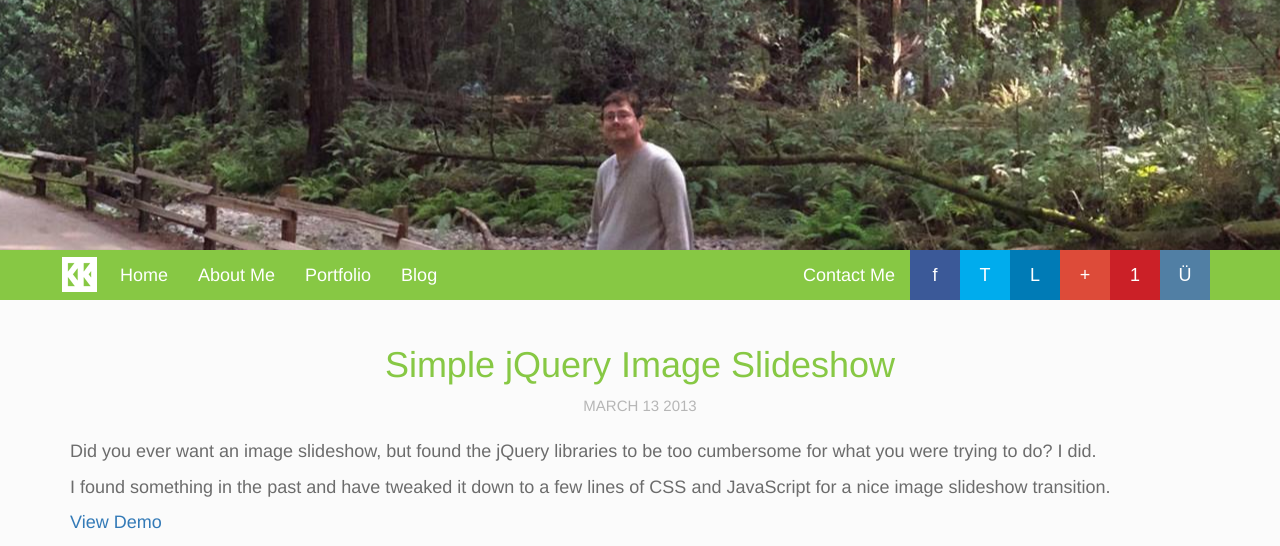
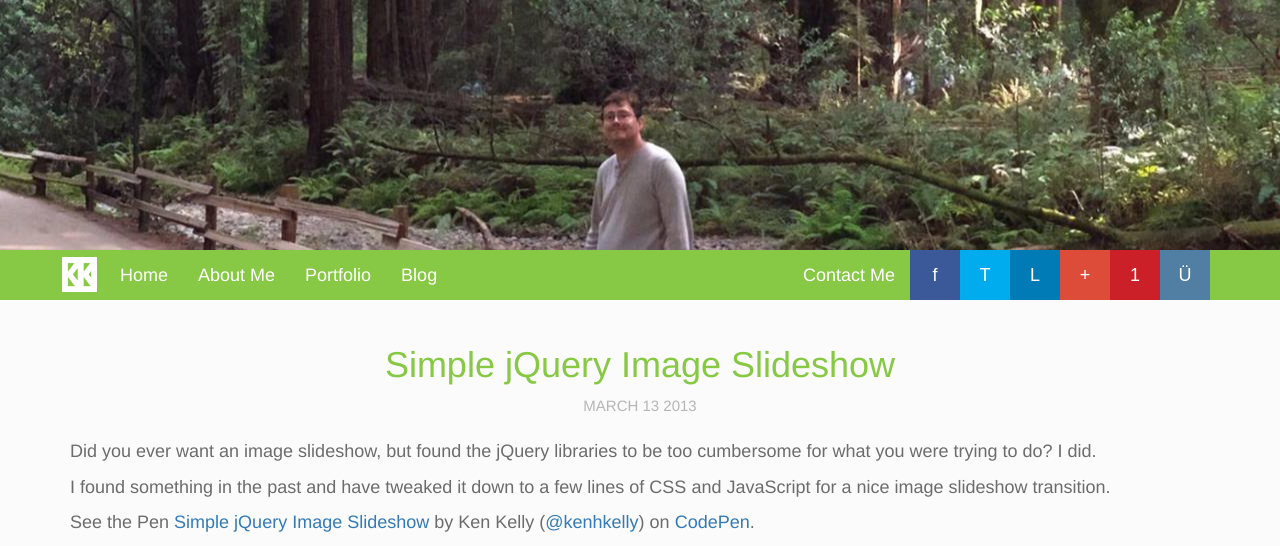
Before and after one commit to kenhkelly/kenhkelly.us, a Jekyll site: the page built from _posts/2013-03-13-simple-jquery-image-slideshow.html, in a window 1280 px wide. Shown: the top 546 px of the page. Built offline with Jekyll 4.4.1, drawn with Linux system fonts in a browser that asks for light colours; some web fonts are replaced; grey boxes are pictures that could not be loaded.

Commit message:
Closes #4: Added in the missing codepen markup for the embedded examples

```diff
--- a/_posts/2013-02-21-simple-dropdown-navigation-with-jquery.html
+++ b/_posts/2013-02-21-simple-dropdown-navigation-with-jquery.html
@@ -9,6 +9,5 @@
 
 <p>I thought to share with you another one of my commonly used snippets of code, a simple dropdown navigation. This is written is just a few lines of jQuery and a little bit of css. Comments are inserted to help you get it going and adjust how you see fit.</p>
 
-<p><a href="http://cdpn.io/dhqCu" target="_blank">View Demo</a></p>
-
-<p class="codepen">See the Pen <a href="http://codepen.io/kenhkelly/pen/dhqCu/" target="_blank">Simple Dropdown Navigation w/ jQuery</a> by Ken Kelly (<a href="http://codepen.io/kenhkelly" target="_blank">@kenhkelly</a>) on <a href="http://codepen.io" target="_blank">CodePen</a>.</p>
+<p data-height="340" data-theme-id="5450" data-slug-hash="dhqCu" data-default-tab="result" data-user="kenhkelly" class='codepen'>See the Pen <a href='http://codepen.io/kenhkelly/pen/dhqCu/'>Simple Dropdown Navigation w/ jQuery</a> by Ken Kelly (<a href='http://codepen.io/kenhkelly'>@kenhkelly</a>) on <a href='http://codepen.io'>CodePen</a>.</p>
+<script async src="//assets.codepen.io/assets/embed/ei.js"></script>
--- a/_posts/2013-03-13-simple-jquery-image-slideshow.html
+++ b/_posts/2013-03-13-simple-jquery-image-slideshow.html
@@ -11,8 +11,7 @@
 
 <p>I found something in the past and have tweaked it down to a few lines of CSS and JavaScript for a nice image slideshow transition.</p>
 
-<p><a href="http://codepen.io/kenhkelly/full/abgEG/" target="_blank">View Demo</a></p>
-
-<p class="codepen">See the Pen <a href="http://codepen.io/kenhkelly/pen/abgEG/" target="_blank">Simple jQuery Image Slideshow</a> by Ken Kelly (<a href="http://codepen.io/kenhkelly" target="_blank">@kenhkelly</a>) on <a href="http://codepen.io" target="_blank">CodePen</a>.</p>
+<p data-height="437" data-theme-id="5450" data-slug-hash="abgEG" data-default-tab="result" data-user="kenhkelly" class='codepen'>See the Pen <a href='http://codepen.io/kenhkelly/pen/abgEG/'>Simple jQuery Image Slideshow</a> by Ken Kelly (<a href='http://codepen.io/kenhkelly'>@kenhkelly</a>) on <a href='http://codepen.io'>CodePen</a>.</p>
+<script async src="//assets.codepen.io/assets/embed/ei.js"></script>
 
 <p>Enjoy</p>
```
